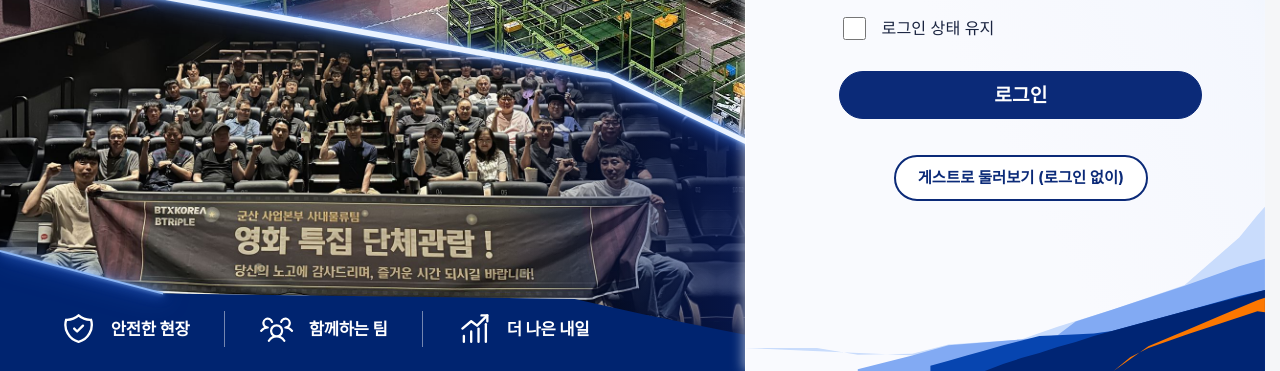
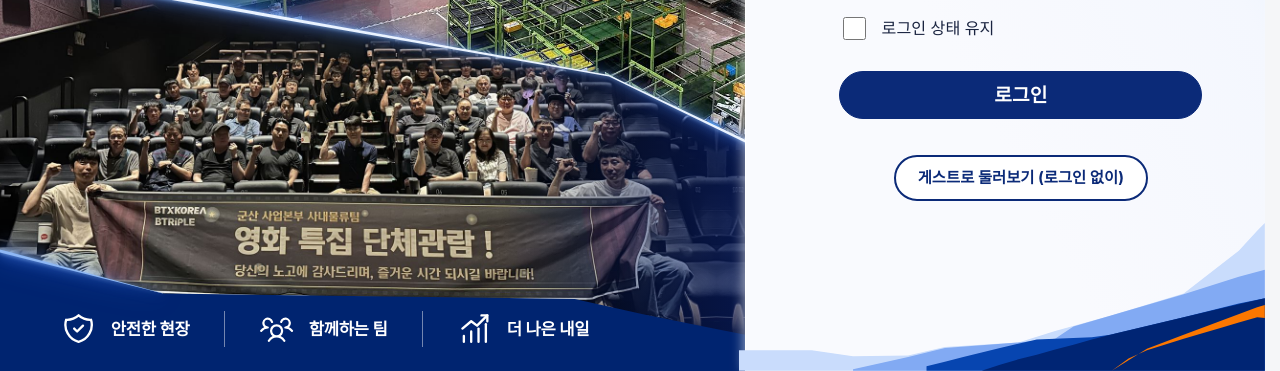
Before and after one commit to btxgunsancheck-prog/gunsan-inplant, a plain HTML site: page index.html in a window 1280 px wide. Shown: the part 429-800 px from the top of the page. Drawn offline with Linux system fonts and the light colour scheme; a web font is replaced by a local one.

Commit message:
PC 로그인: 선 그라데이션, 패널 곡선, 하단 장식 비율 고정
Co-Authored-By: Claude Sonnet 5.5 <noreply@anthropic.com>

```diff
--- a/css/style.css
+++ b/css/style.css
@@ -1064,10 +1064,11 @@ table.data select:not([multiple]) { padding-right: 30px; background-position: ri
 .la-group::after { content: ""; position: absolute; inset: 0;
   background: linear-gradient(90deg, rgba(9, 32, 110, 0) 55%, rgba(9, 32, 110, 0.4) 70%, rgba(9, 32, 110, 0.72) 85%, rgba(9, 32, 110, 0.88) 100%); }
 .la-line { position: absolute; inset: 0; background: #eaf3ff;
-  clip-path: polygon(0 calc(49.6% - 2.9px), var(--kx) calc(63.1% - 2.9px), 100% calc(81.2% - 2.9px), 100% calc(81.2% + 2.9px), var(--kx) calc(63.1% + 2.9px), 0 calc(49.6% + 2.9px)); }
-/* 아래 남색 띠: 시안처럼 왼쪽 사선 부분('안전한 현장' 위, x 0~17.9%)에만 얇은 하늘색 선 */
+  /* 두께: 왼쪽 끝 4.5px에서 꺾이는 곳까지 서서히 얇아져 1.5px, 꺾이는 곳에서 오른쪽 끝까지 서서히 4.5px로 두꺼워짐 */
+  clip-path: polygon(0 calc(49.6% - 2.25px), var(--kx) calc(63.1% - 0.75px), 100% calc(81.2% - 2.25px), 100% calc(81.2% + 2.25px), var(--kx) calc(63.1% + 0.75px), 0 calc(49.6% + 2.25px)); }
+/* 아래 남색 띠: 시안처럼 왼쪽 사선 부분('안전한 현장' 위, x 0~17.9%)에만 하늘색 선, 오른쪽 끝으로 갈수록 서서히 얇아짐 */
 .la-glow-bar { filter: drop-shadow(0 0 1.5px rgba(150, 195, 255, 0.9)); }
-.la-line-bar { background: #8fb8f5; clip-path: polygon(0 calc(85% - 1px), 17.9% calc(90.3% - 1px), 17.9% calc(90.3% + 1px), 0 calc(85% + 1px)); }
+.la-line-bar { background: #8fb8f5; clip-path: polygon(0 calc(85% - 1.4px), 17.9% calc(90.3% - 0.2px), 17.9% calc(90.3% + 0.2px), 0 calc(85% + 1.4px)); }
 .la-line-glow { position: absolute; inset: 0; pointer-events: none; filter: drop-shadow(0 0 2px rgba(150, 195, 255, 1)) drop-shadow(0 0 6px rgba(80, 140, 255, 0.85)) drop-shadow(0 0 12px rgba(60, 120, 255, 0.5)); }
 /* 아래 남색 띠(시안 실측): 왼쪽은 세모(800px에서 300px 지점 850px까지 사선), '더 나은 내일'까지는 같은 높이의 막대(850~856px), 그 뒤로 오른쪽 아래로 사선(1078px 지점 915px). 번짐 없음 */
 .la-bar { position: absolute; inset: 0; background: #002470; clip-path: polygon(0 85%, 17.9% 90.3%, 63.1% 91%, 70.6% 92.9%, 78.9% 94.8%, 89.5% 97.2%, 100% 99.7%, 100% 100%, 0 100%); }
@@ -1089,7 +1090,7 @@ table.data select:not([multiple]) { padding-right: 30px; background-position: ri
 .login-v2 .login-card { position: absolute; top: 0; bottom: 0; right: 0; left: 58.9%; width: auto; max-width: none; padding: 0; background: transparent; border-radius: 0; box-shadow: none; display: block; z-index: 3; }
 .lc-shape, .lc-deco { position: absolute; left: 0; right: 0; pointer-events: none; }
 .lc-shape { top: 0; bottom: 0; filter: drop-shadow(-2px 0 6px rgba(255, 255, 255, 0.55)); }
-.lc-bottom { bottom: 0; height: 21.36%; }
+.lc-bottom { left: auto; width: calc(var(--u) * 41.08); bottom: 0; height: calc(var(--u) * 12.02); overflow: visible; }
 .lc-shape svg, .lc-deco svg { width: 100%; height: 100%; display: block; }
 .lc-body { position: absolute; right: calc(var(--u) * 4.9); width: calc(var(--u) * 28.35); top: calc(var(--u) * 8.97); display: flex; flex-direction: column; align-items: center; }
 .login-v2 .login-logo { width: calc(var(--u) * 18.9); height: auto; transform: translateX(calc(var(--u) * 0.6)); }
--- a/index.html
+++ b/index.html
@@ -1,5 +1,5 @@
 <!doctype html>
-<html lang="ko" data-ver="20261119o">
+<html lang="ko" data-ver="20261119p">
 <head>
 <meta charset="utf-8">
 <meta name="viewport" content="width=device-width, initial-scale=1, viewport-fit=cover">
@@ -14,7 +14,7 @@
 <link rel="preconnect" href="https://cdn.jsdelivr.net">
 <link rel="stylesheet" href="https://cdn.jsdelivr.net/npm/pretendard@1.3.9/dist/web/variable/pretendardvariable-dynamic-subset.min.css">
 <link rel="stylesheet" href="https://fonts.googleapis.com/css2?family=Nanum+Pen+Script&amp;text=%ED%95%A8%EA%BB%98&amp;display=swap">
-<link rel="stylesheet" href="css/style.css?v=86">
+<link rel="stylesheet" href="css/style.css?v=87">
 </head>
 <body>
 <header id="nav" class="nav" hidden>
@@ -47,7 +47,7 @@
 <script src="js/lib/image.js?v=24"></script>
 <script src="js/lib/push.js?v=3"></script>
 <script src="js/lib/plan.js?v=4"></script>
-<script src="js/views/account.js?v=35"></script>
+<script src="js/views/account.js?v=36"></script>
 <script src="js/views/home.js?v=40"></script>
 <script src="js/views/board.js?v=27"></script>
 <script src="js/views/plan.js?v=3"></script>
--- a/js/views/account.js
+++ b/js/views/account.js
@@ -82,10 +82,10 @@ Views.login = function () {
       h('ul', { class: 'la-values' }, values.map(([i, t]) => h('li', null, i, h('span', null, t))))),
     h('section', { class: 'login-card' },
       svg('<defs><linearGradient id="lcg" x1="1" y1="0" x2="0.35" y2="0.55"><stop offset="0" stop-color="#c9ddfd"/><stop offset="0.16" stop-color="#e7effd"/><stop offset="0.45" stop-color="#f4f7fe"/><stop offset="1" stop-color="#f9fafe"/></linearGradient></defs>'
-        + '<path d="M281 0 C 200 50, 120 110, 70 175 S 4 280, 0 340 L0 1000 L1000 1000 L1000 0 Z" fill="url(#lcg)"/>'
+        + '<path d="M281 0 C 150 75, 0 190, 0 340 L0 1000 L1000 1000 L1000 0 Z" fill="url(#lcg)"/>'
         + '<path d="M600 0 L700 0 L1000 210 L1000 320 Z" fill="#ffffff" opacity=".35"/>'
-        + '<path d="M281 0 C 200 50, 120 110, 70 175 S 4 280, 0 340 L0 1000" fill="none" stroke="#ffffff" stroke-width="2" vector-effect="non-scaling-stroke"/>', 'lc-shape', '0 0 1000 1000', ' preserveAspectRatio="none"'),
-      svg('<path d="M985 914 L1080 914 L1134 922 L1206 921 L1254 910 L1350 904 L1398 889 L1470 869 L1566 840 L1638 784 L1662 758 L1672 748 L1672 941 Z" fill="#c9dcfc"/><path d="M1134 941 L1134 939 L1206 923 L1254 911 L1350 904 L1398 899 L1422 883 L1470 869 L1566 841 L1638 818 L1672 809 L1672 941 Z" fill="#82aaf3"/><path d="M1230 941 L1230 935 L1254 929 L1278 923 L1302 917 L1326 911 L1374 900 L1398 899 L1446 897 L1470 894 L1566 871 L1638 853 L1672 846 L1672 941 Z" fill="#0745b0"/><path d="M1302 941 L1302 941 L1326 933 L1350 926 L1374 920 L1398 913 L1422 907 L1446 900 L1470 894 L1566 871 L1638 854 L1672 846 L1672 941 Z" fill="#002574"/><path d="M1472 941 L1518 912 L1566 894 L1614 876 L1662 858 L1672 855 L1672 872 L1662 871 L1638 878 L1614 885 L1566 899 L1518 914 L1494 925 Z" fill="#fc7700"/>', 'lc-deco lc-bottom', '985 740 687 201', ' preserveAspectRatio="none"'),
+        + '<path d="M281 0 C 150 75, 0 190, 0 340 L0 1000" fill="none" stroke="#ffffff" stroke-width="2" vector-effect="non-scaling-stroke"/>', 'lc-shape', '0 0 1000 1000', ' preserveAspectRatio="none"'),
+      svg('<path d="M880 941 L880 914 L1080 914 L1134 922 L1206 921 L1254 910 L1350 904 L1398 889 L1470 869 L1566 840 L1638 784 L1662 758 L1672 748 L1672 941 Z" fill="#c9dcfc"/><path d="M1134 941 L1134 939 L1206 923 L1254 911 L1350 904 L1398 899 L1422 883 L1470 869 L1566 841 L1638 818 L1672 809 L1672 941 Z" fill="#82aaf3"/><path d="M1230 941 L1230 935 L1254 929 L1278 923 L1302 917 L1326 911 L1374 900 L1398 899 L1446 897 L1470 894 L1566 871 L1638 853 L1672 846 L1672 941 Z" fill="#0745b0"/><path d="M1302 941 L1302 941 L1326 933 L1350 926 L1374 920 L1398 913 L1422 907 L1446 900 L1470 894 L1566 871 L1638 854 L1672 846 L1672 941 Z" fill="#002574"/><path d="M1472 941 L1518 912 L1566 894 L1614 876 L1662 858 L1672 855 L1672 872 L1662 871 L1638 878 L1614 885 L1566 899 L1518 914 L1494 925 Z" fill="#fc7700"/>', 'lc-deco lc-bottom', '985 740 687 201', ' preserveAspectRatio="none"'),
       h('div', { class: 'lc-body' },
         h('img', { src: 'assets/logo.png', alt: 'BTRIPLE', class: 'login-logo', width: 483, height: 90 }),
         h('h1', null, '군산 사내물류팀'), form, guestBox))));
--- a/version.json
+++ b/version.json
@@ -1 +1 @@
-{"v":"20261119o"}
+{"v":"20261119p"}
```
